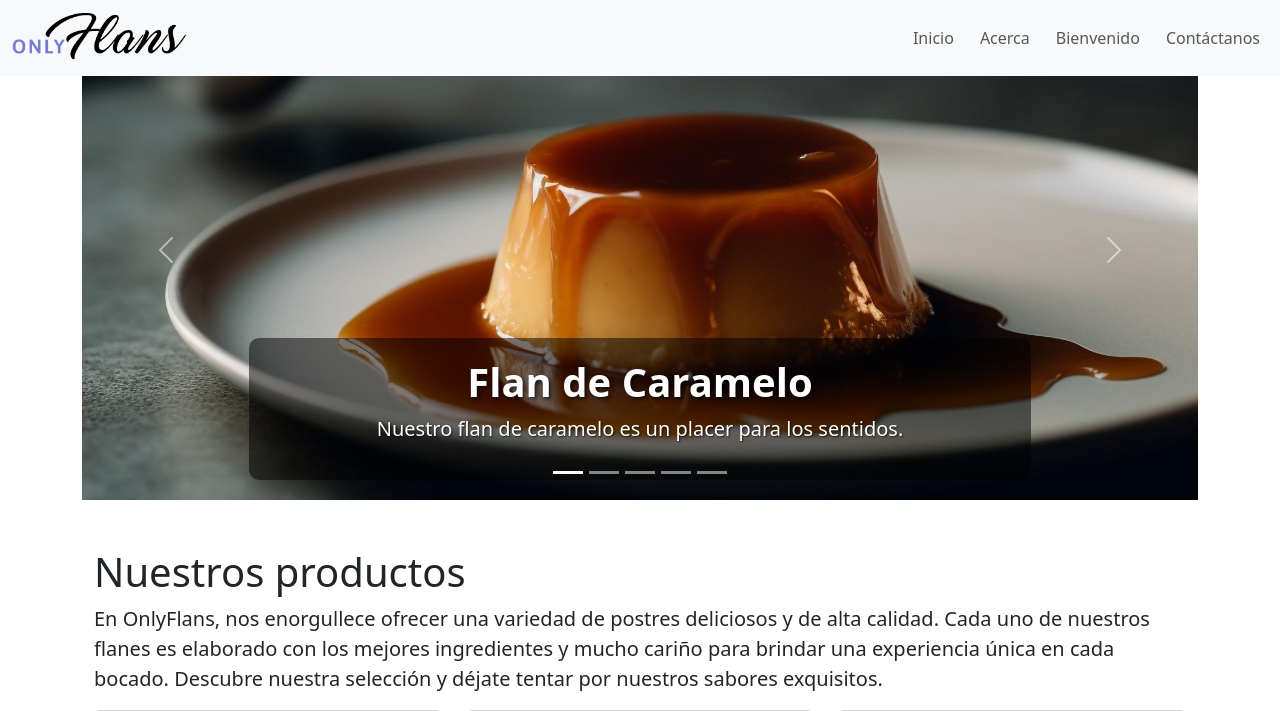
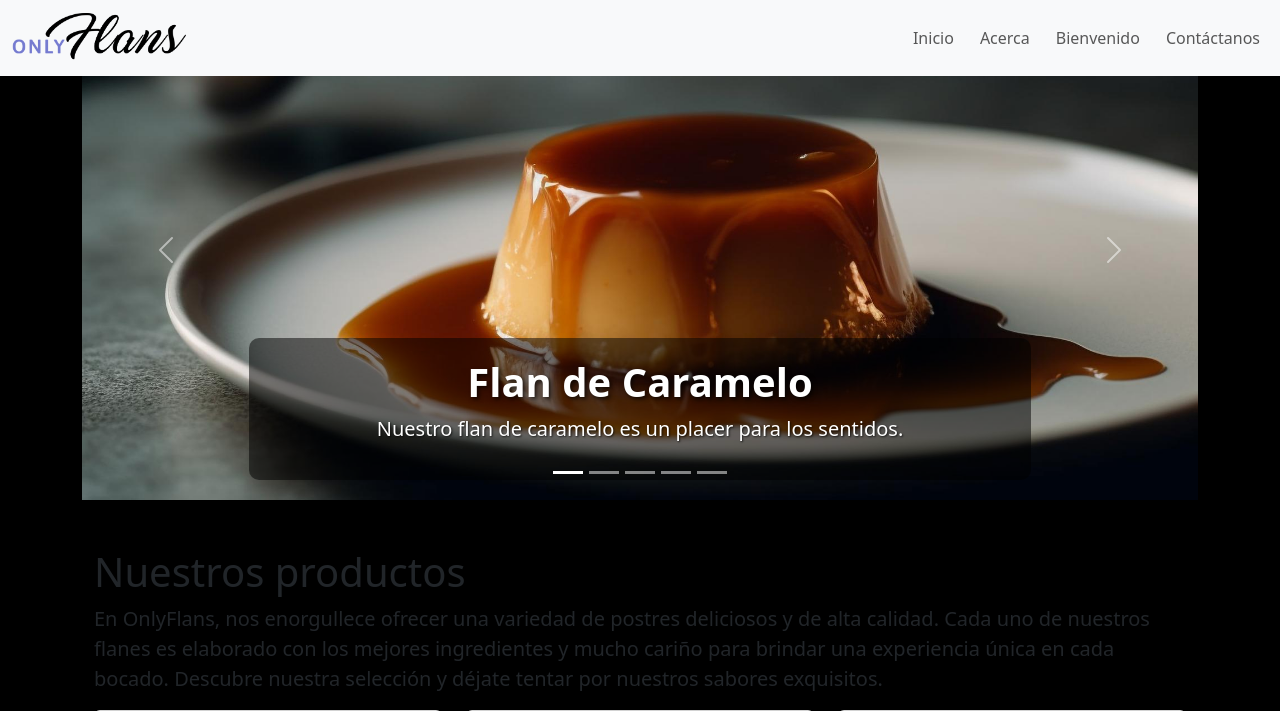
Before and after one commit to Najla-gf/Proyecto_onlyflans, a Django app: page / in a window 1280 px wide. Shown: the top 711 px of the page. Run offline with Django 5.2, Linux system fonts and the light colour scheme; data comes from the database, SQL or seed files in the repository.

Commit message:
Cambio backgroundcolor a negro en archivo style.css

```diff
--- a/onlyflansPY/static/css/style.css
+++ b/onlyflansPY/static/css/style.css
@@ -1,7 +1,7 @@
 /* styles.css */
 body {
     font-family: "Raleway", sans-serif;
-    background-color: black;
+    background-color: black !important;
 }
 
 .navbar-brand img {
```
